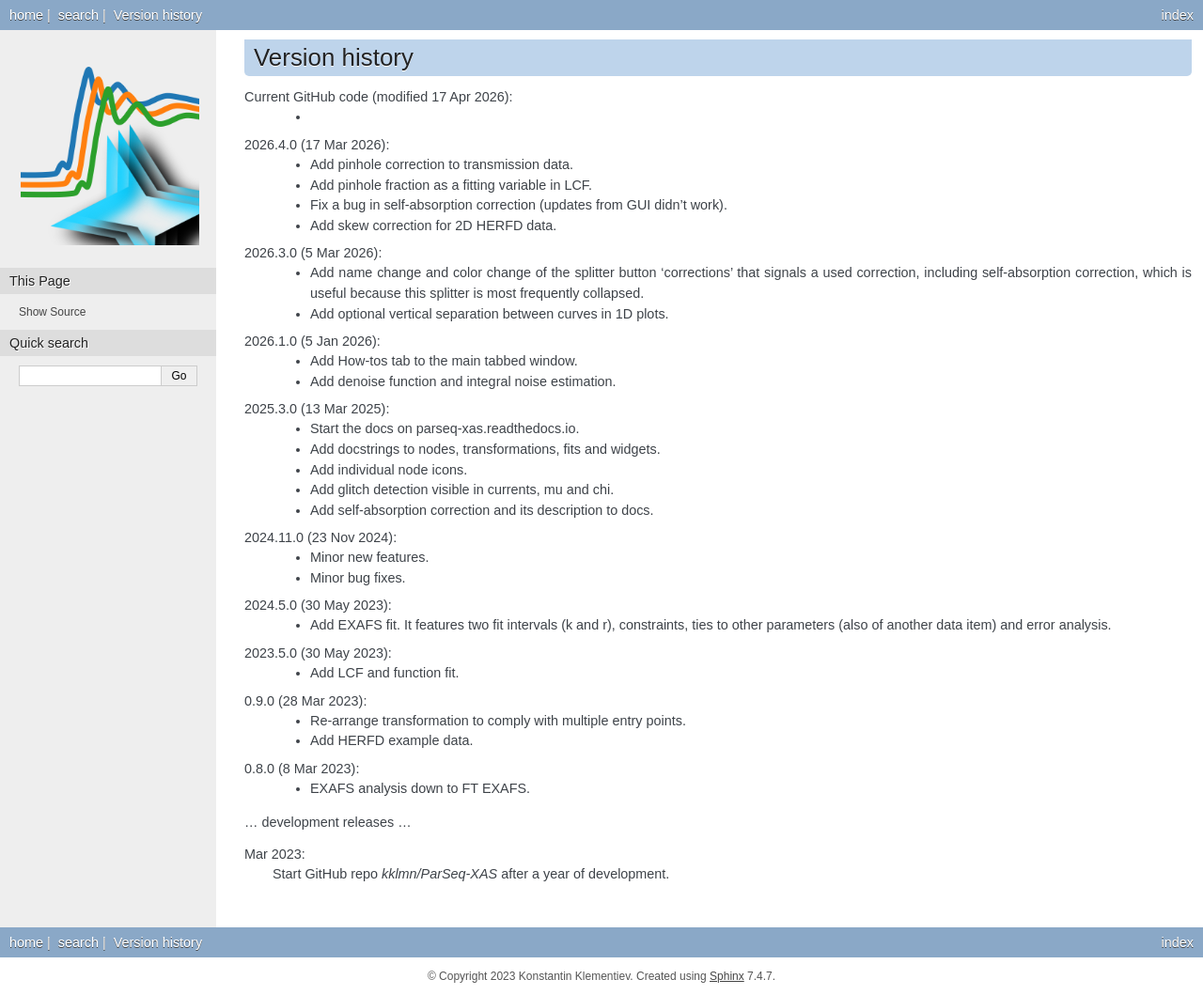
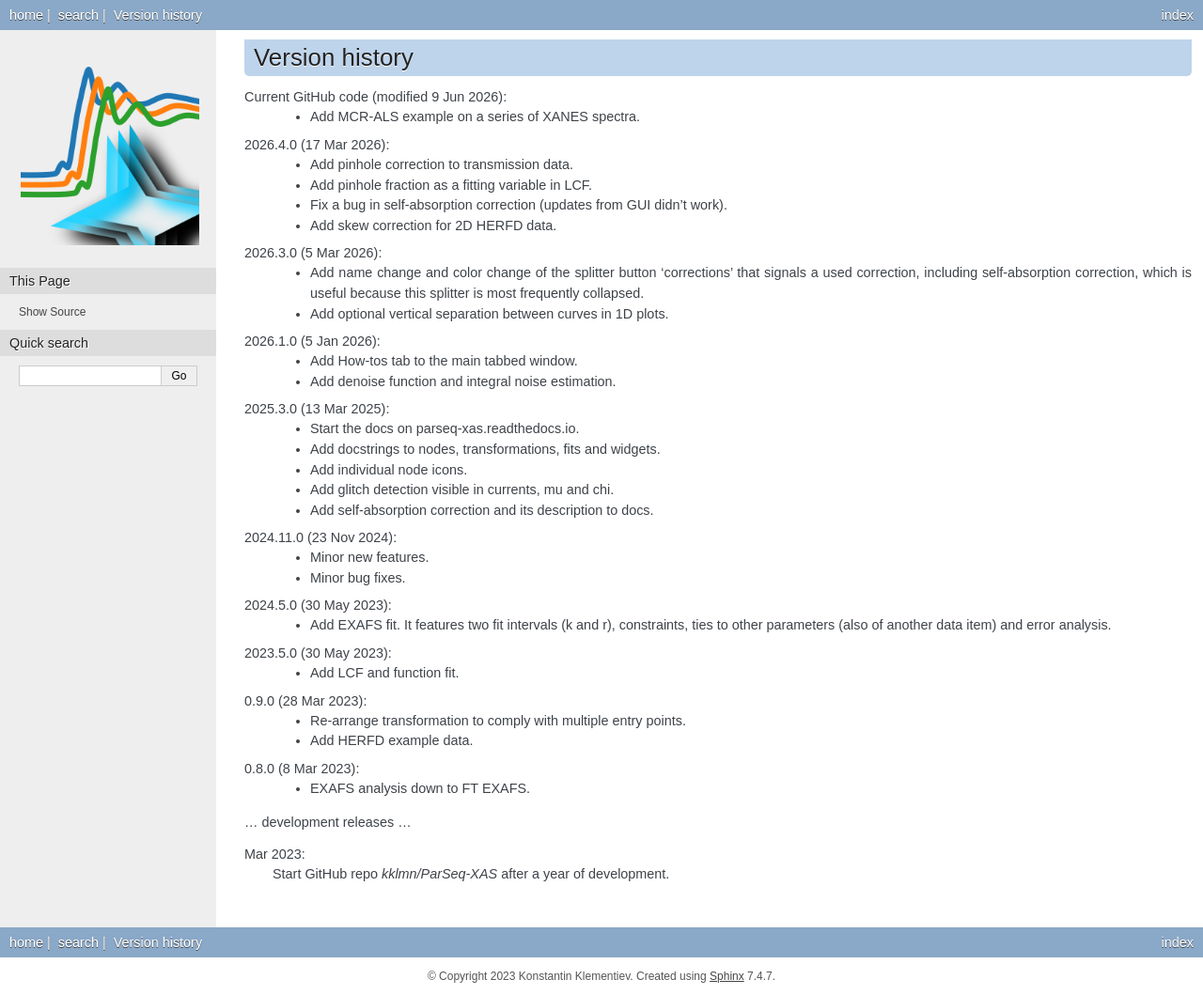
Before and after one commit to kklmn/ParSeq-XAS, a Sphinx documentation site: the page built from parseq_XAS/doc/history.rst, in a window 1280 px wide. Shown: the whole page at 94% size. Built offline with Sphinx 7.4.7, drawn with Linux system fonts in a browser that asks for light colours.

Commit message:
Update history.rst

```diff
--- a/parseq_XAS/doc/history.rst
+++ b/parseq_XAS/doc/history.rst
@@ -3,8 +3,8 @@
 Version history
 ---------------
 
-Current GitHub code (modified 17 Apr 2026):
-    -
+Current GitHub code (modified 9 Jun 2026):
+    - Add MCR-ALS example on a series of XANES spectra.
 
 2026.4.0 (17 Mar 2026):
     - Add pinhole correction to transmission data.
```
